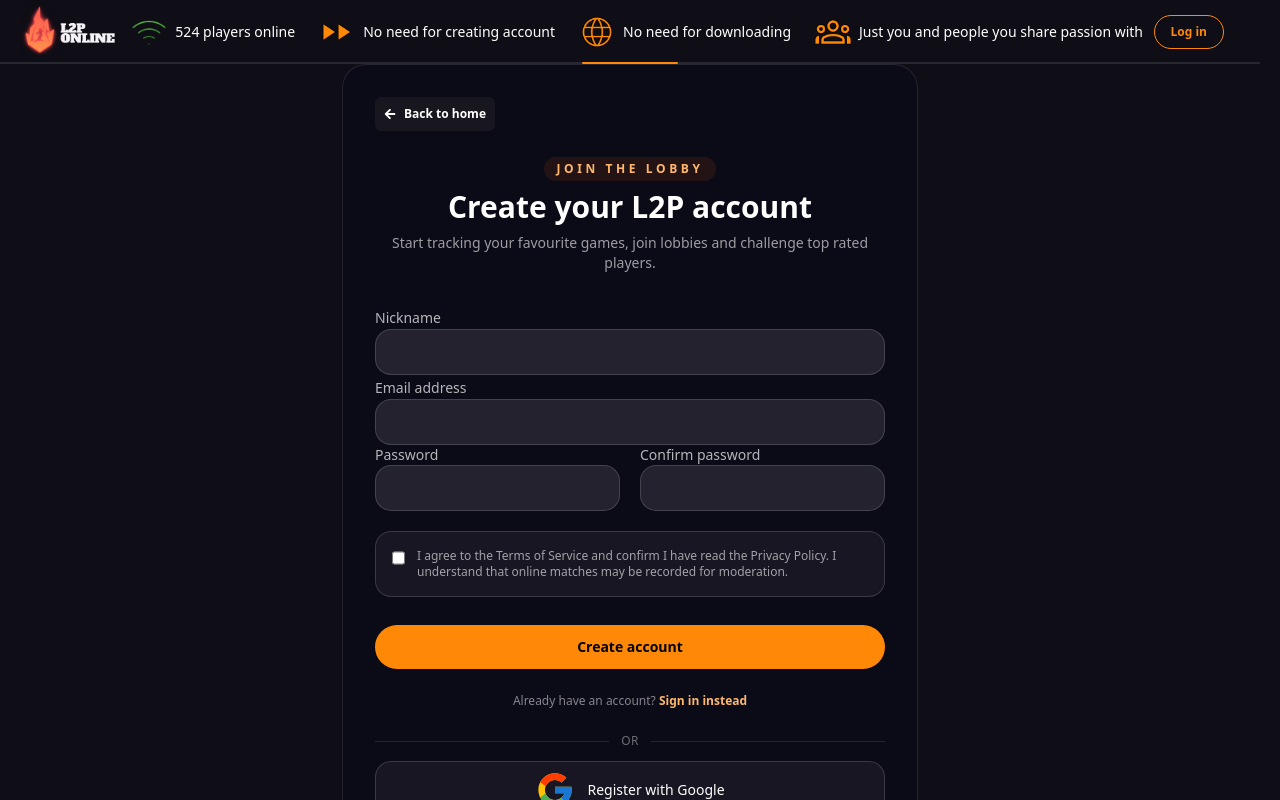
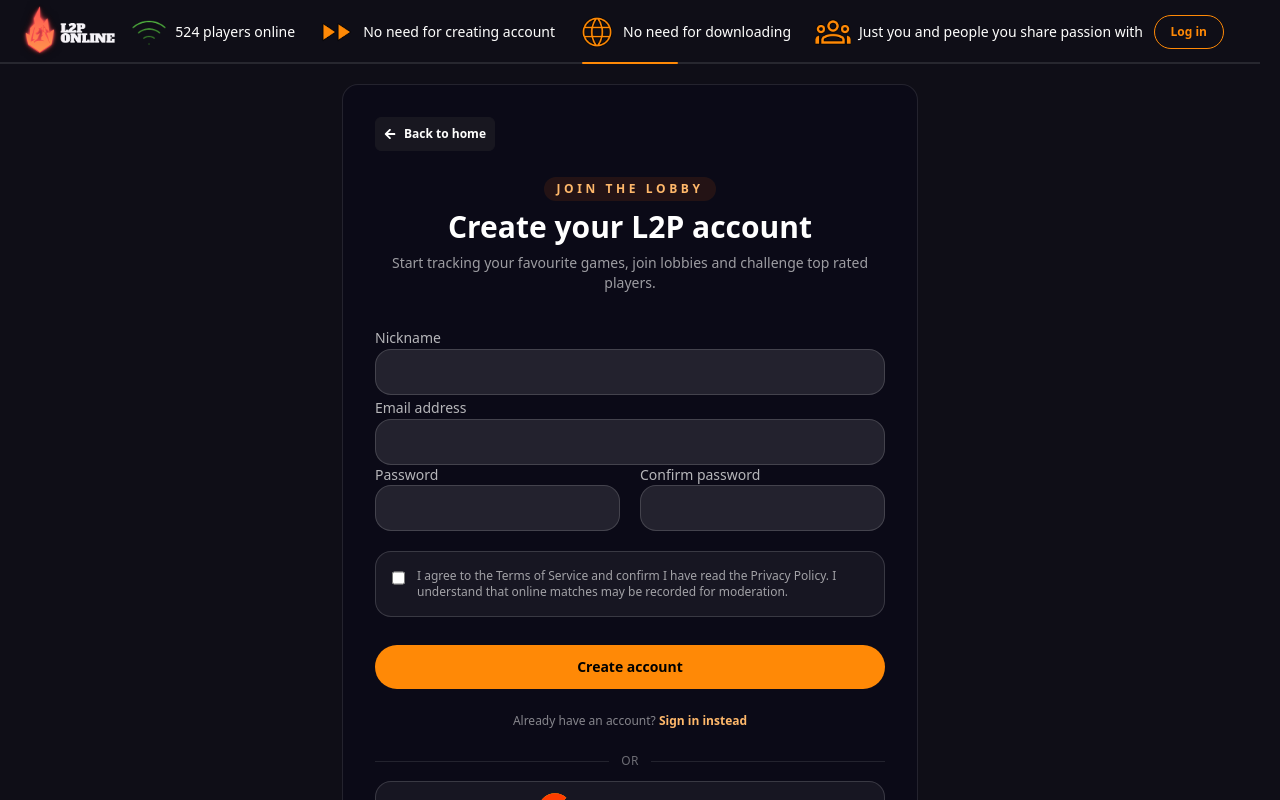
Before and after one commit to JedrzejSobkow/l2p-frontend, a React (Vite) app: page /register in a window 1280 px wide. Shown: the top 800 px of the page. Built offline with nearby package versions, Linux system fonts and the light colour scheme; no server answers; what @pixi/react would draw is missing.

Commit message:
fix: padding, mobile screen adjustment

```diff
--- a/src/styles/auth.css
+++ b/src/styles/auth.css
@@ -1,14 +1,14 @@
 @layer components {
   .auth-screen {
-    @apply grid min-h-[calc(100vh-12rem)] place-items-center;
+    @apply grid min-h-[calc(100vh-12rem)] place-items-center sm:py-5;
   }
 
   .auth-card {
-    @apply w-full max-w-md rounded-3xl border border-white/10 bg-[rgba(12,11,24,0.9)] p-8;
+    @apply w-full max-w-md rounded-none border sm:rounded-2xl border-white/10 bg-[rgba(12,11,24,0.9)] p-8;
   }
 
   .auth-card-wide {
-    @apply w-full max-w-xl rounded-3xl border border-white/10 bg-[rgba(12,11,24,0.9)] p-8;
+    @apply w-full max-w-xl rounded-none border sm:rounded-2xl border-white/10 bg-[rgba(12,11,24,0.9)] p-8;
   }
 
   .auth-badge {
```
